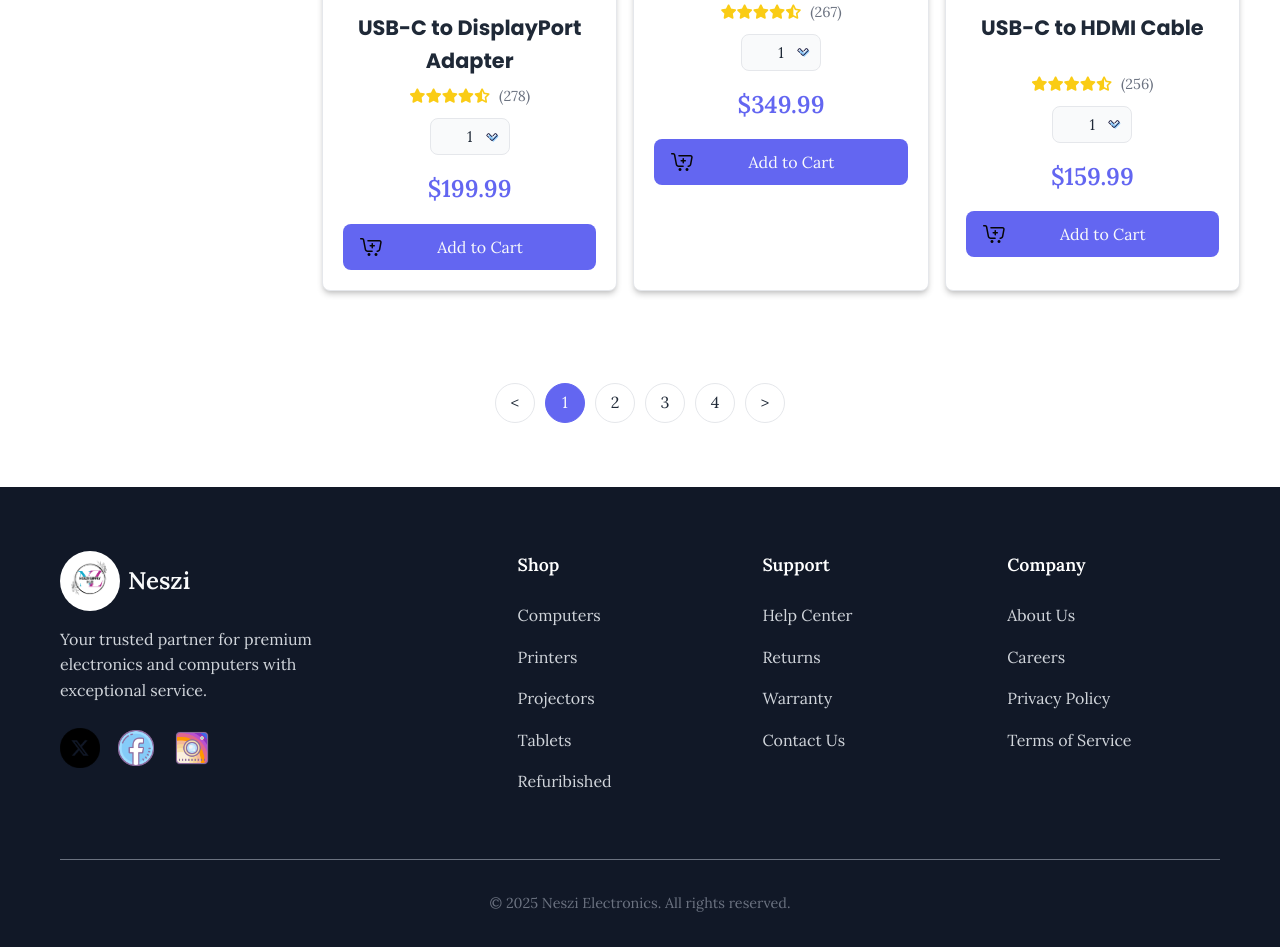
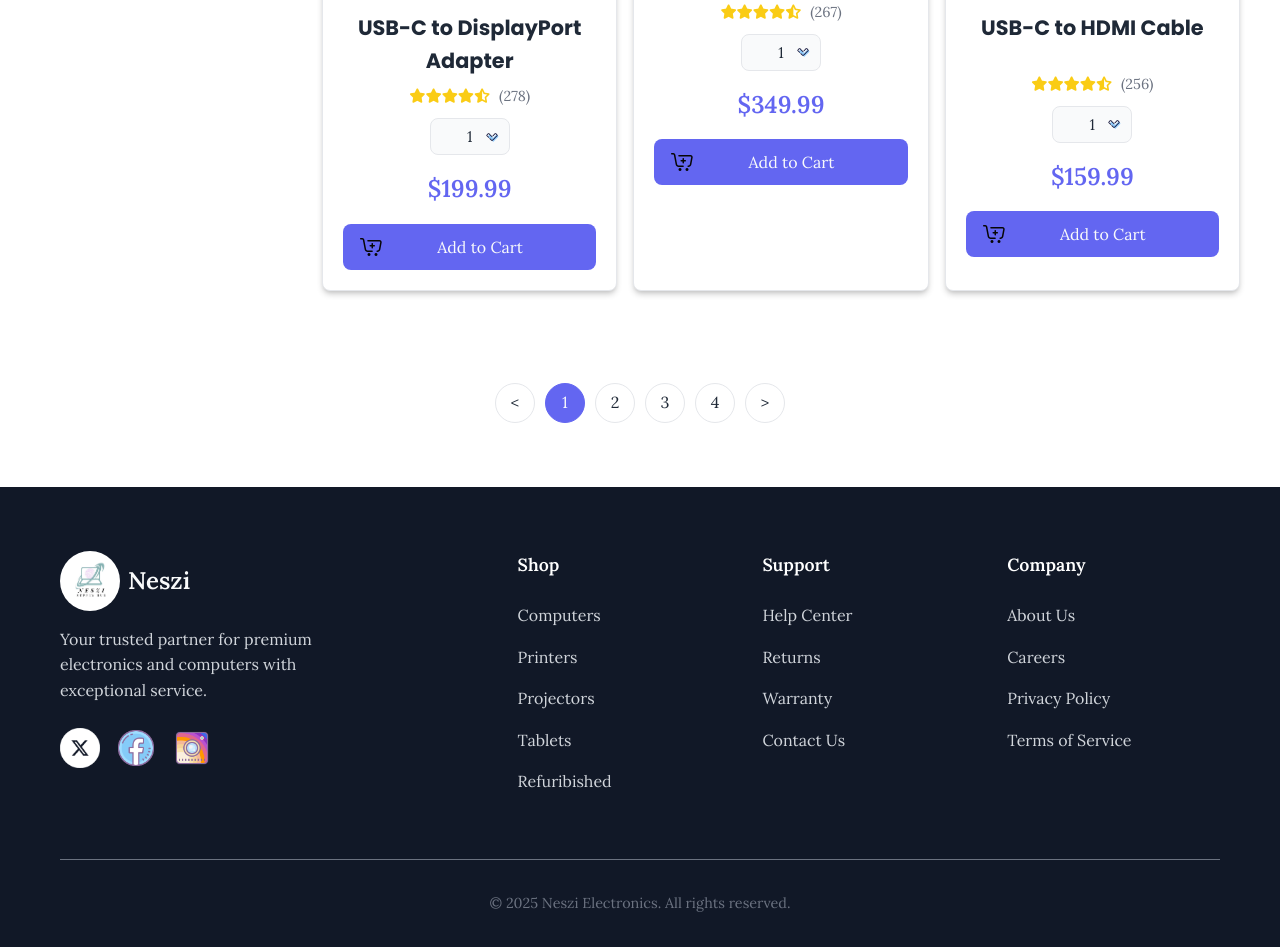
Before and after one commit to PawaTech-IT-Department/pawa, a website with bundled scripts: page pages/shop.html in a window 1280 px wide. Shown: the part 1794-2741 px from the top of the page. Built offline with nearby package versions, Linux system fonts and the light colour scheme.

Commit message:
Update icons and footer styles, add new logo, update header/footer components and login page

```diff
--- a/js-components/header & footer components.js
+++ b/js-components/header & footer components.js
@@ -5,7 +5,7 @@ class MainHeader extends HTMLElement {
   <div class="header--container">
     <nav class="main--nav">
       <a href="/pages/shop.html" class="logo">
-        <img src="/img/icons/Neszi logo.png" />
+        <img src="/img/icons/logo.jpg" />
         <span>Neszi Supply Hub</span>
       </a>
       <ul class="nav--links" id="navLinks">
@@ -62,7 +62,7 @@ class MainFooter extends HTMLElement {
             <div class="footer--column">
               <a href="/" class="logo footer--logo">
                 <img
-                  src="/img/icons/Neszi logo.png"
+                  src="/img/icons/logo.jpg"
                   alt=""
                   id="footer--logo--icon"
                 />
@@ -74,7 +74,7 @@ class MainFooter extends HTMLElement {
               </p>
               <div class="footer--socialLinks">
                 <a href="/" aria-label="X">
-                  <img src="/img/icons/x-square.png" alt="X icon" />
+                  <img src="/img/icons/x-square.png" alt="X icon" class="x-icon"/>
                 </a>
                 <a href="/" aria-label="Facebook">
                   <img src="/img/icons/facebook.png" alt="Facebook icon" />
@@ -135,7 +135,10 @@ class MainFooter extends HTMLElement {
 
     // Show/hide the button based on scroll position
     const handleScroll = () => {
-      if (document.body.scrollTop > 200 || document.documentElement.scrollTop > 200) {
+      if (
+        document.body.scrollTop > 200 ||
+        document.documentElement.scrollTop > 200
+      ) {
         backToTopBtn.style.display = "flex"; // Use flex to center SVG and text if you keep the span
       } else {
         backToTopBtn.style.display = "none";
@@ -151,7 +154,7 @@ class MainFooter extends HTMLElement {
     backToTopBtn.addEventListener("click", () => {
       window.scrollTo({
         top: 0,
-        behavior: "smooth"
+        behavior: "smooth",
       });
     });
   }
--- a/styles/footer.css
+++ b/styles/footer.css
@@ -72,6 +72,9 @@
 }
 .footer--socialLinks img:hover {
   transform: scale(1.2); /* Use transform for scaling */
+}
+.footer--socialLinks .x-icon {
+  filter: invert(1); /* Makes black icon white */
 }
 
 .footer-bottom {
```
Also changed, not shown: login.html (+1 -1 lines), img/icons/Wallpaper.jpg (deleted), img/icons/download.jpg (deleted), img/icons/logo.jpg (added).
